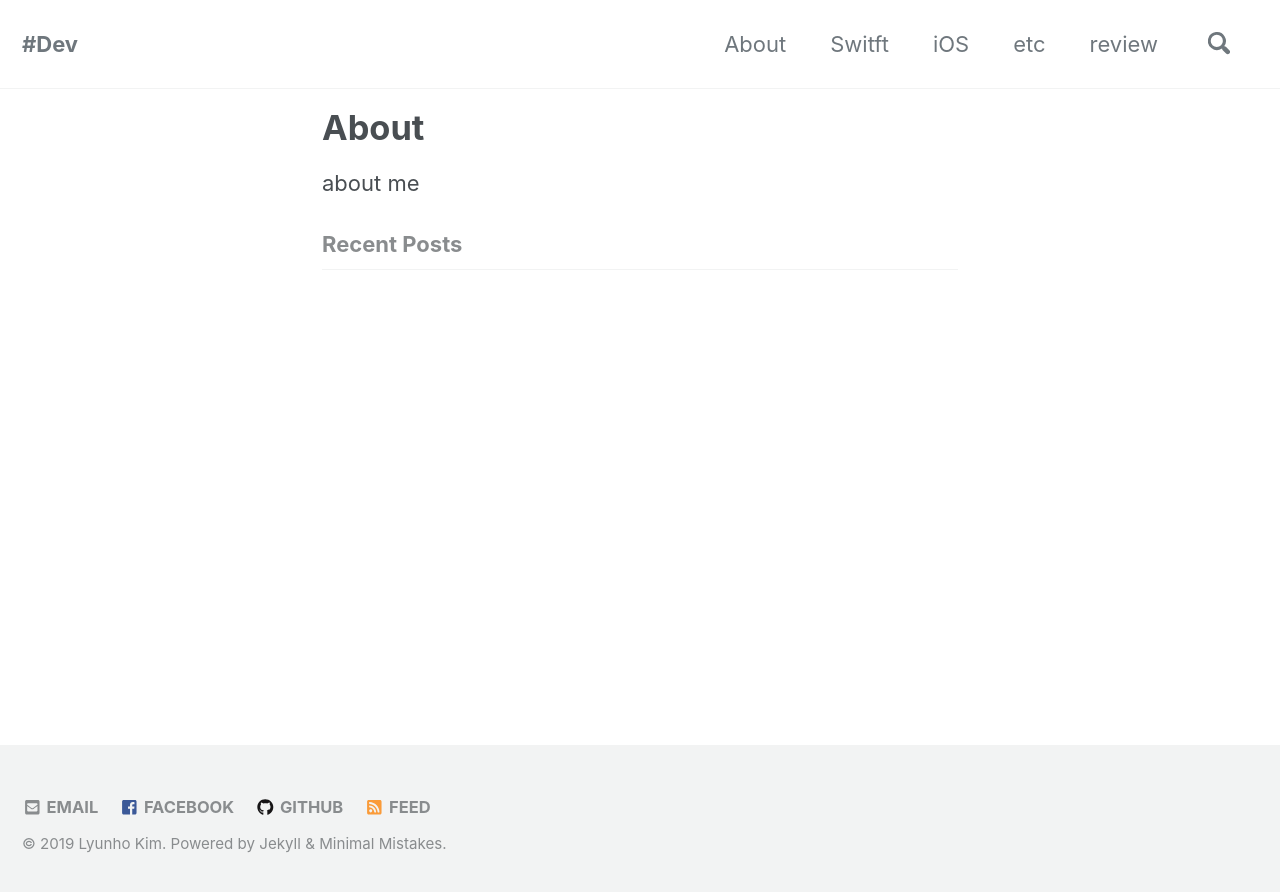
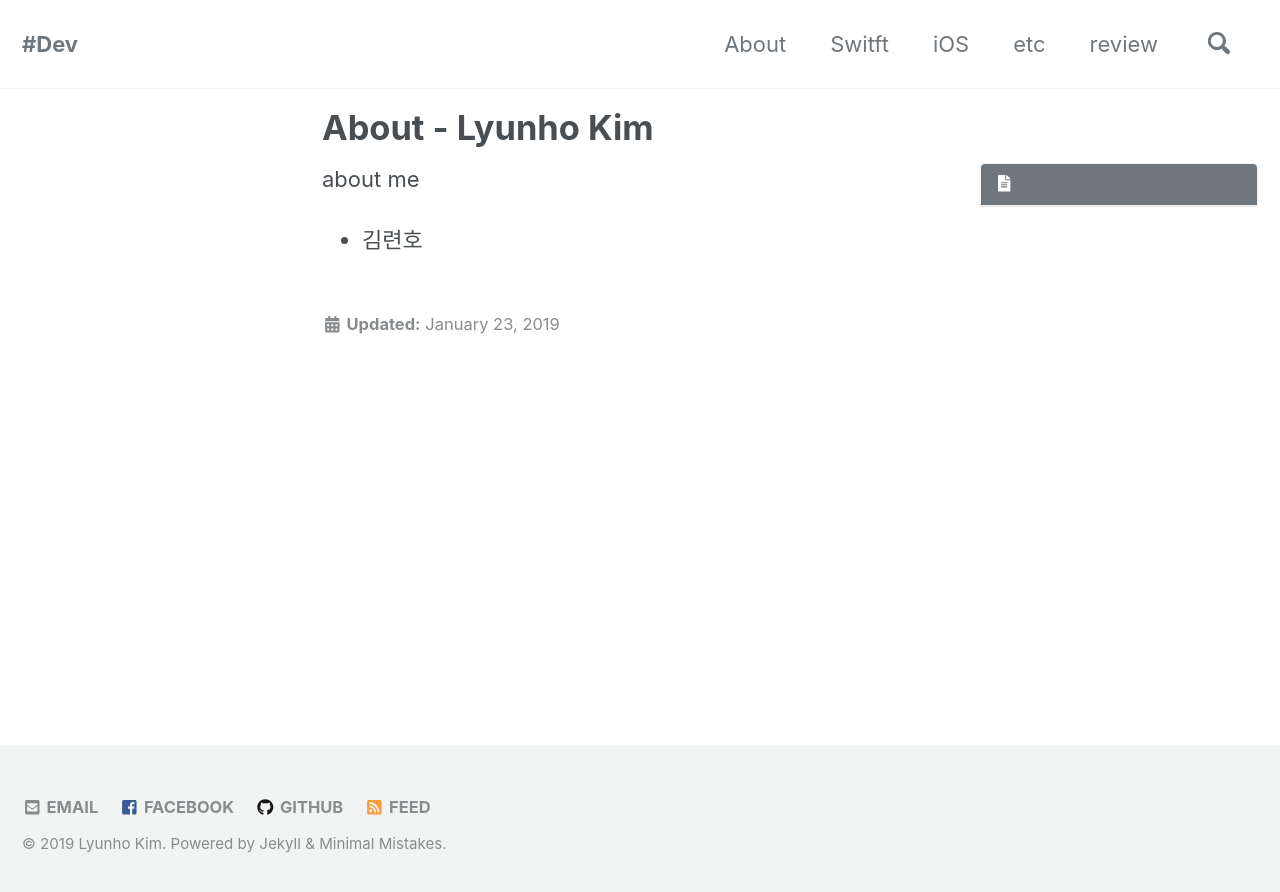
Before and after one commit to LyunhoKim/lyunhokim.github.io, a Jekyll site: the page built from _pages/about.md, in a window 1280 px wide. Shown: the top 892 px of the page. Built offline with Jekyll 4.4.1, drawn with Linux system fonts in a browser that asks for light colours; cached includes are drawn as plain includes; nearby versions of some CDN libraries.

Commit message:
Update about.md

```diff
--- a/_pages/about.md
+++ b/_pages/about.md
@@ -1,9 +1,10 @@
 ---
 permalink: /about/
-title: "About"
+title: "About - Lyunho Kim"
 excerpt: "about pasge"
 last_modified_at: 2019-01-23T14:49:33-05:00
-layout: home
+layout: single
 toc: true
 ---
 about me
+* 김련호
```
